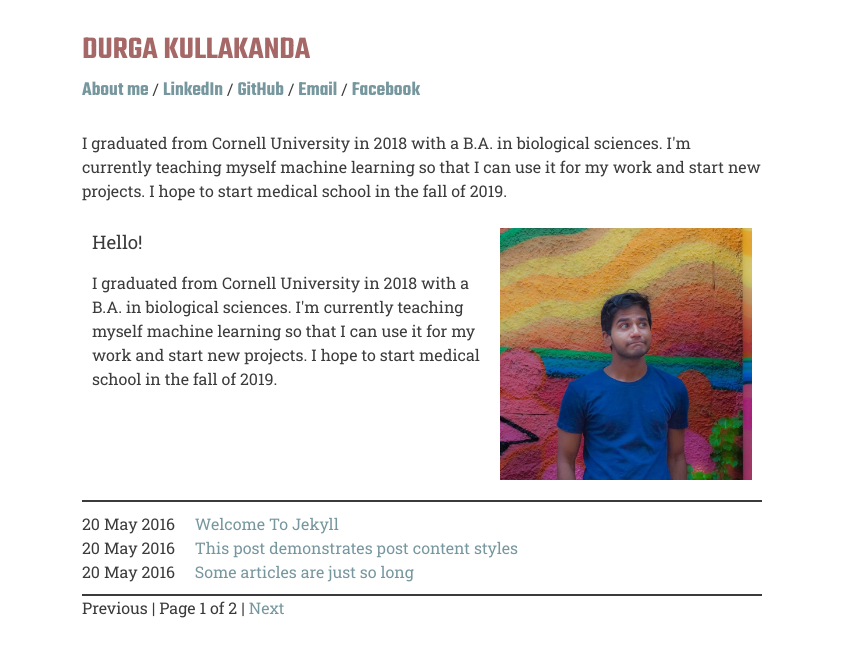
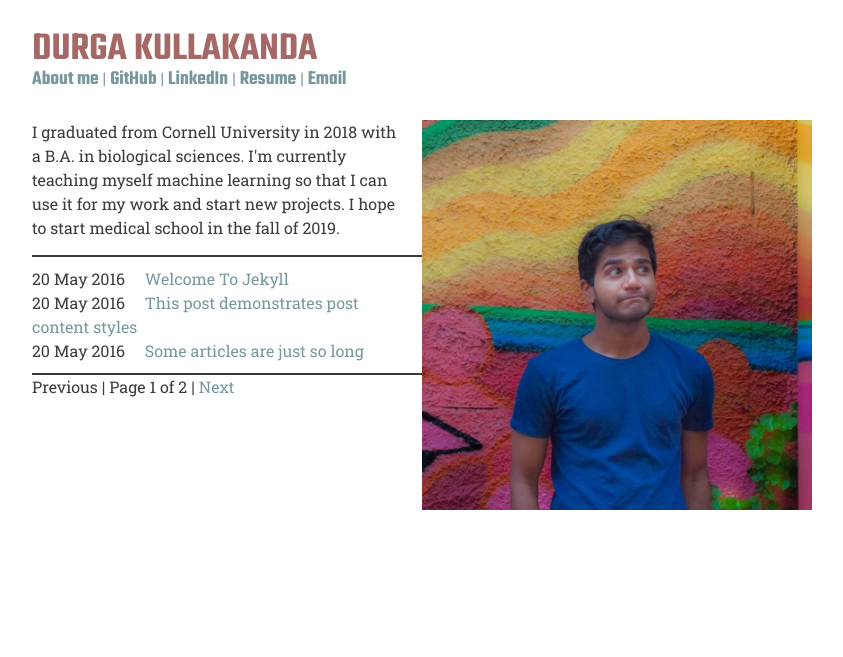
Before and after one commit to durgakulla/durgakulla.github.io, a Jekyll site: the page built from index.html, in a window 1280 px wide. Shown: the top 657 px of the page, without its empty margins (218-1061 px from the left). Built offline with Jekyll 4.4.1, drawn with Linux system fonts in a browser that asks for light colours; the list of posts is cut into pages by our own code.

Commit message:
Mobile fixes

```diff
--- a/_includes/header.html
+++ b/_includes/header.html
@@ -5,7 +5,7 @@
         <nav class="menu-items">
             {% for item in site.data.navigation %}
                 <a href="{{ item.url }}">{{ item.title }}</a>
-                {% unless forloop.last %}/{% endunless %}
+                {% unless forloop.last %}<span id="separator">|</span>{% endunless %}
             {% endfor %}
         </nav>
     </div>
--- a/_sass/minima.scss
+++ b/_sass/minima.scss
@@ -21,7 +21,7 @@
 $table-text-align: left !default;
 
 // Width of the content area
-$content-width:    800px !default;
+$content-width:    900px !default;
 
 $on-palm:          600px !default;
 $on-laptop:        800px !default;
--- a/_sass/minima/_layout.scss
+++ b/_sass/minima/_layout.scss
@@ -233,12 +233,12 @@
 
 .post-title,
 .post-content h1 {
-  @include relative-font-size(2.625);
+  @include relative-font-size(2);
   letter-spacing: -1px;
   line-height: 1;
 
   @media screen and (min-width: $on-large) {
-    @include relative-font-size(2.625);
+    @include relative-font-size(2);
   }
 }
 
@@ -305,9 +305,19 @@
   padding-bottom: 10px;
 }
 
-.display-img{
-  border: none;
-  padding: 0px;
+
+.display-img {
+  display: block;
+  margin-left: auto;
+  margin-right: auto;
+  margin-bottom: 20px;
+  border-radius: 50%;
+  width: 50%;
+  @media screen and (min-width: $on-medium) {
+    margin-left: 20px;
+    float: right;
+    border-radius: 0%;
+  }
 }
 
 /* Create two unequal columns that floats next to each other */
@@ -341,13 +351,19 @@
   justify-content: space-between;
   align-items: baseline;
   line-height: 1;
+  color: #77979e;
 }
 
 /* DURGA KULLAKANDA */
 .title-text a{
+  font-size: 40px;
   color: 	#a66767;
   text-decoration: none;
   font-family: 'Teko', sans-serif;
+}
+
+.title-text{
+  margin-bottom: 0px;
 }
 
 /* MENU ITEMS */
@@ -356,6 +372,10 @@
   font-family: 'Teko', sans-serif;
   font-weight: bold;
   font-size: 20px;
+}
+
+.separator{
+  color: red;
 }
 
 body{
--- a/index.html
+++ b/index.html
@@ -8,20 +8,7 @@
 layout: home
 ---
 
-<p>I graduated from Cornell University in 2018 with a B.A. in biological sciences. I'm currently teaching myself machine learning so that I can use it for my work and start new projects. I hope to start medical school in the fall of 2019.</p>
-
-<div class="row">
-  <div class="column left">
-    <h3>Hello!</h3>
-    <p>I graduated from Cornell University in 2018 with a B.A. in biological sciences. I'm currently teaching myself machine learning so that I can use it for my work and start new projects. I hope to start medical school in the fall of 2019.</p>
-  </div>
-  <div class="column right">
-    <img class="display-img" width="100%" src="{{site.baseurl}}/assets/img/me_crop.jpg">
-  </div>
-</div>
-
-
-
+<div class="intro"><p><img class="display-img" width="30%" src="{{site.baseurl}}/assets/img/me_crop.jpg">I graduated from Cornell University in 2018 with a B.A. in biological sciences. I'm currently teaching myself machine learning so that I can use it for my work and start new projects. I hope to start medical school in the fall of 2019.</p>
 {%- if site.posts.size > 0 -%}
 <div class="post-list">
 <!-- This loops through the paginated posts -->
```
Also changed, not shown: CODE_OF_CONDUCT.md (deleted, +0 -74 lines), _data/navigation.yml (+6 -6 lines), README.md, 13 other files.
